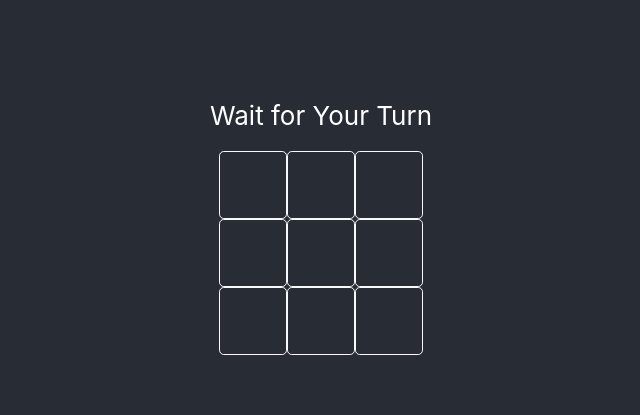
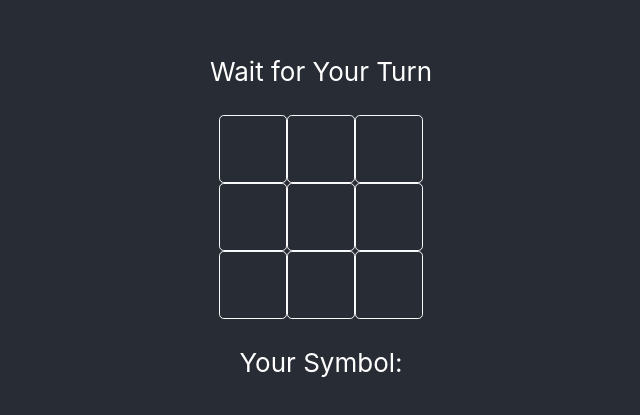
Before and after one commit to GowthamSiddarth/tic-tac-toe, a React (Create React App) app: page /play-game in a window 1280 px wide. Shown: the part 183-598 px from the top of the page, without its empty margins (319-959 px from the left). Built offline with nearby package versions, Linux system fonts and the light colour scheme.

Commit message:
Render current player symbol

```diff
--- a/src/components/PlayGame.js
+++ b/src/components/PlayGame.js
@@ -34,10 +34,13 @@ function PlayGame(props) {
     return (
         <Container>
             <Row>
-                <Col className="my-3">{playerTurnNotification}</Col>
+                <Col className="my-4">{playerTurnNotification}</Col>
             </Row>
             <Row>
                 <Col><GameBoard /></Col>
+            </Row>
+            <Row>
+                <Col className="my-4">Your Symbol: {props.playerSymbol}</Col>
             </Row>
         </Container>
     );
```
